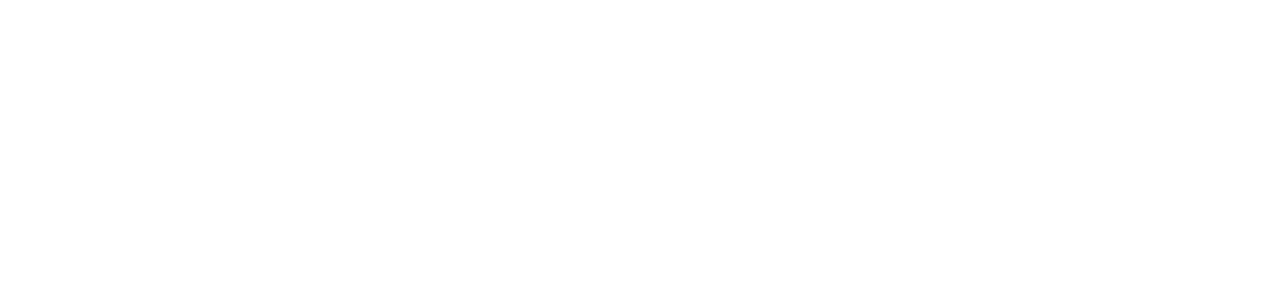
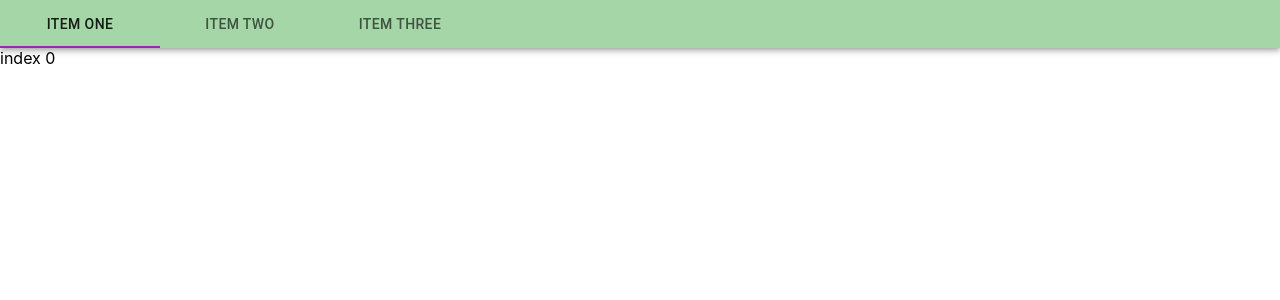
Before and after one commit to JoshuaTamang4382/react-class-1, a React (Create React App) app: page /tab in a window 1280 px wide. Shown: the top 300 px of the page. Built offline with nearby package versions, Linux system fonts and the light colour scheme.

Commit message:
material UI

```diff
--- a/src/material-example/material-home.js
+++ b/src/material-example/material-home.js
@@ -4,8 +4,36 @@
 import Button from '@material-ui/core/Button';
 import ButtonGroup from '@material-ui/core/ButtonGroup';
 import StartIcon from '@material-ui/icons/AccessAlarm';
+import Dialog from '@material-ui/core/Dialog';
+import DialogActions from '@material-ui/core/DialogActions';
+import DialogContent from '@material-ui/core/DialogContent';
+import DialogContentText from '@material-ui/core/DialogContentText';
+import DialogTitle from '@material-ui/core/DialogTitle';
+import Menu from '@material-ui/core/Menu';
+import MenuItem from '@material-ui/core/MenuItem';
+import { TrainRounded } from '@material-ui/icons';
 
 class MaterialHome extends Component {
+    constructor(props){
+        super(props);
+        this.state={
+            open:false,
+            openMenu:false,
+            anchor:''
+        }
+    }
+
+    handleClose=()=>{
+        this.setState({open:false,openMenu:false})
+    }
+
+    openMenu=(event)=>{
+        this.setState({
+            anchor:event.currentTarget,
+            openMenu:true
+        })
+    }
+
     render() {
         return (
             <div>
@@ -14,18 +42,52 @@
                 <FormExample/>
                 </div>
                 <Button variant="outlined" color="secondary"
+                    onClick={this.openMenu}
                     startIcon={<StartIcon/>}>
                     Primary
                 </Button>
                 <Button variant="outlined" color="secondary"
+                    onClick={()=>this.setState({open:true})}
                     endIcon={<StartIcon/>}>
-                    Primary
+                    Open Dialogue
                 </Button>
                 <ButtonGroup color="primary"  variant="contained" aria-label="outlined primary button group">
                     <Button>One</Button>
                     <Button>Two</Button>
                     <Button>Three</Button>
                 </ButtonGroup>
+                <Dialog
+                    open={this.state.open}
+                    onClose={this.handleClose}
+                    aria-labelledby="alert-dialog-title"
+                    aria-describedby="alert-dialog-description"
+                >
+                    <DialogTitle id="alert-dialog-title">{"Use Google's location service?"}</DialogTitle>
+                    <DialogContent>
+                    <DialogContentText id="alert-dialog-description">
+                        Let Google help apps determine location. This means sending anonymous location data to
+                        Google, even when no apps are running.
+                    </DialogContentText>
+                    </DialogContent>
+                    <DialogActions>
+                    <Button onClick={this.handleClose} color="primary">
+                        Disagree
+                    </Button>
+                    <Button onClick={this.handleClose} color="primary" autoFocus>
+                        Agree
+                    </Button>
+                    </DialogActions>
+                </Dialog>
+                <Menu
+                    id="simple-menu"
+                    anchorEl={this.state.anchor}
+                    open={this.state.openMenu}
+                    onClose={this.handleClose}
+                >
+                    <MenuItem onClick={this.handleClose}>Profile</MenuItem>
+                    <MenuItem onClick={this.handleClose}>My account</MenuItem>
+                    <MenuItem onClick={this.handleClose}>Logout</MenuItem>
+                </Menu>
             </div>
         );
     }
--- /dev/null
+++ b/src/material-example/tabUI.js
@@ -0,0 +1,57 @@
+import React, {Component} from 'react';
+import AppBar from '@material-ui/core/AppBar';
+import Tabs from '@material-ui/core/Tabs';
+import Tab from '@material-ui/core/Tab';
+
+class TabUi extends Component{
+    constructor(props){
+        super(props);
+        this.state={
+            tabIndex:0
+        }
+    }
+
+    handleChange=(event,newValue)=>{
+        this.setState({
+            tabIndex:newValue
+        })
+    }
+
+    // getTabPanel=()=>{
+    //     if(this.state.tabIndex==0){
+    //         return `<div>1</div>`
+    //     }else if(this.state.tabIndex==1){
+    //         return `<div>2</div>`
+    //     }else{
+    //         return `<div>3</div>`
+    //     }
+    // }
+
+    render(){
+        return(
+            <div>
+                <AppBar position="static">
+                    <Tabs value={this.state.tabIndex} onChange={this.handleChange} aria-label="simple tabs example">
+                        <Tab label="Item One" />
+                        <Tab label="Item Two" />
+                        <Tab label="Item Three" />
+                    </Tabs>
+                </AppBar>
+                    {this.state.tabIndex==0?
+                <div>
+                    index 0
+                </div>:''}
+                {this.state.tabIndex==1?
+                <div>
+                    index 1
+                </div>:''}
+                {this.state.tabIndex==2?
+                <div>
+                    index 2
+                </div>:''}
+            </div>
+        );
+    }
+}
+
+export default TabUi;
--- a/src/routes.js
+++ b/src/routes.js
@@ -10,6 +10,7 @@
 import ApiCall from "./apiCall";
 import MySecondComponent from "./component/mySecondComponent";
 import MaterialHome from "./material-example/material-home";
+import TabUi from "./material-example/tabUI";
 
   class Routes extends Component{
       render() {
@@ -32,6 +33,9 @@
                             <Route path="/dynamicRoute/:id/:value" exact>
                                 <MySecondComponent />
                             </Route>
+                            <Route path="/tab" exact>
+                                <TabUi />
+                            </Route>
                         </Switch>
                     </Router>
               </div>
```
Also changed, not shown: 1 other file (tests, documents, lock files or other folders).
